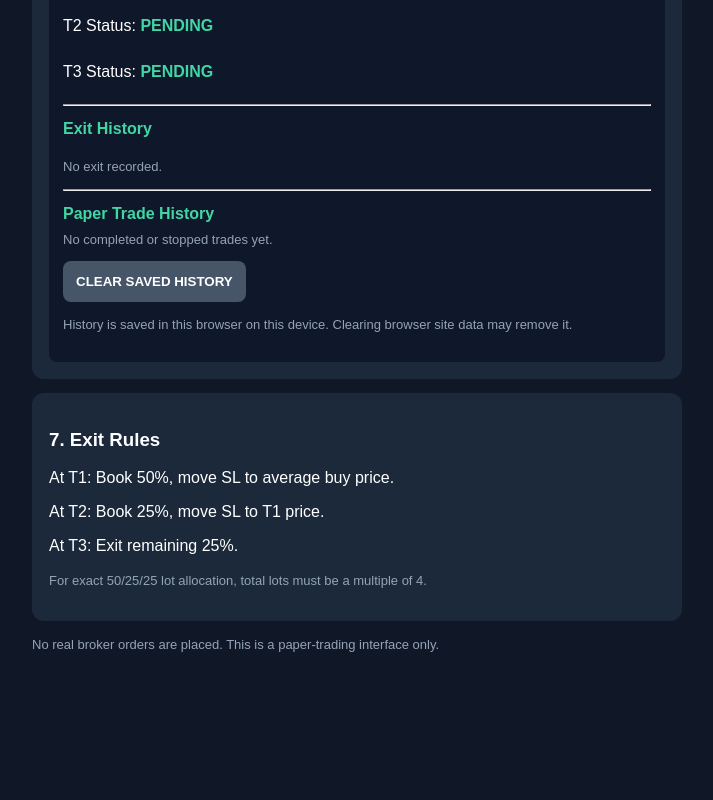
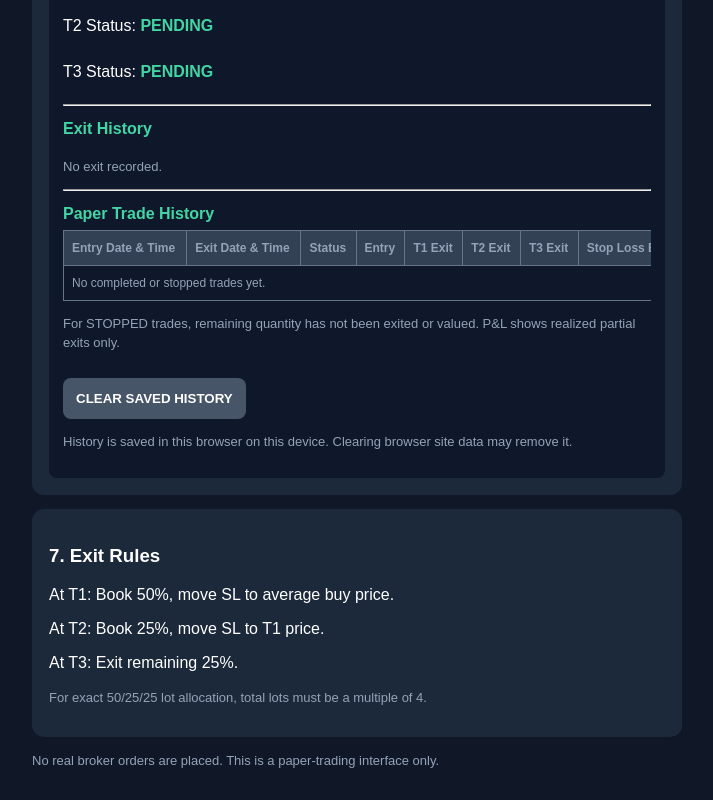
Before and after one commit to chavanatul029-bit/dhan-paper-trading-app, a plain HTML site: page index.html in a window 1280 px wide. Shown: the part 2858-3658 px from the top of the page, without its empty margins (283-996 px from the left). Before the commit the page ends 3541 px from the top, so only its background shows below. Drawn offline with Linux system fonts and the light colour scheme.

Commit message:
Update index.html

```diff
--- a/index.html
+++ b/index.html
@@ -476,28 +476,25 @@ function updatePaperDisplay(){
 
 /* HISTORY TABLE: each partial exit is shown separately */
 
+
 function updatePaperHistoryDisplay(){
   const box=el("paperTradeHistory");
 
-  if(!paperTradeHistory.length){
-    box.innerText="No completed or stopped trades yet.";
-    return;
-  }
-
   let html='<div class="history-wrap"><table class="history-table"><tr>'+
-    '<th>Entry Date &amp; Time</th><th>Exit Date &amp; Time</th><th>Status</th><th>Entry</th><th>T1 Exit</th><th>T2 Exit</th>'+
+    '<th>Entry Date &amp; Time</th><th>Exit Date &amp; Time</th>'+
+    '<th>Status</th><th>Entry</th><th>T1 Exit</th><th>T2 Exit</th>'+
     '<th>T3 Exit</th><th>Stop Loss Exit</th><th>Total Qty</th>'+
     '<th>Remaining Qty</th><th>Realized P&amp;L</th><th>Reason</th></tr>';
 
+  if(!paperTradeHistory.length){
+    html+='<tr><td colspan="12">No completed or stopped trades yet.</td></tr>';
+  }else{
     paperTradeHistory.forEach(trade=>{
-
       const findExit=label=>
         (trade.exitEvents||[]).find(exit=>exit.label===label);
 
       const showExit=exit=>
-      exit
-        ? escapeHTML(exit.price)+" (Qty: "+escapeHTML(exit.quantity)+")"
-        : "--";
+        exit ? escapeHTML(exit.price)+" (Qty: "+escapeHTML(exit.quantity)+")" : "--";
 
       const t1=findExit("T1");
       const t2=findExit("T2");
@@ -506,8 +503,7 @@ function updatePaperHistoryDisplay(){
 
       const entryPrice=
         trade.entryPrice===null || trade.entryPrice===undefined
-        ? "--"
-        : escapeHTML(trade.entryPrice);
+          ? "--" : escapeHTML(trade.entryPrice);
 
       const pnl=Number(trade.profitLoss ?? trade.realizedPnL ?? 0);
       const pnlText=Number.isFinite(pnl) ? pnl.toFixed(2) : "--";
@@ -527,12 +523,14 @@ html+='<tr>'+
         '<td>'+escapeHTML(trade.reason||"--")+'</td>'+
         '</tr>';
     });
+  }
 
   html+='</table></div>'+
     '<p class="small">For STOPPED trades, remaining quantity has not been exited or valued. P&amp;L shows realized partial exits only.</p>';
 
   box.innerHTML=html;
 }
+
 
 /* Prepared for a future authenticated live feed. Not connected to START. */
 function startPaperLogic(){
```
Lines whose indentation alone changed are shown as unchanged.
